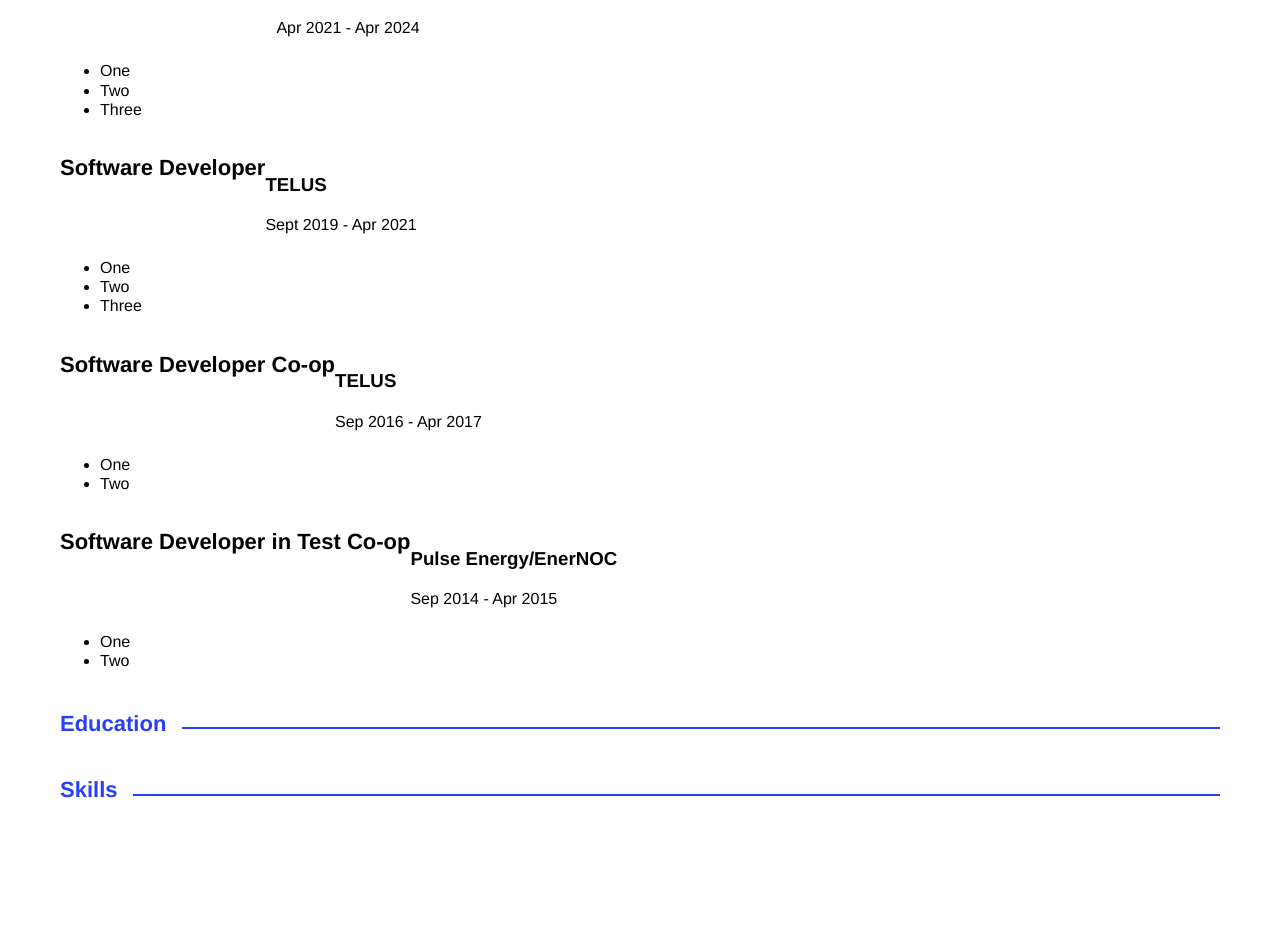
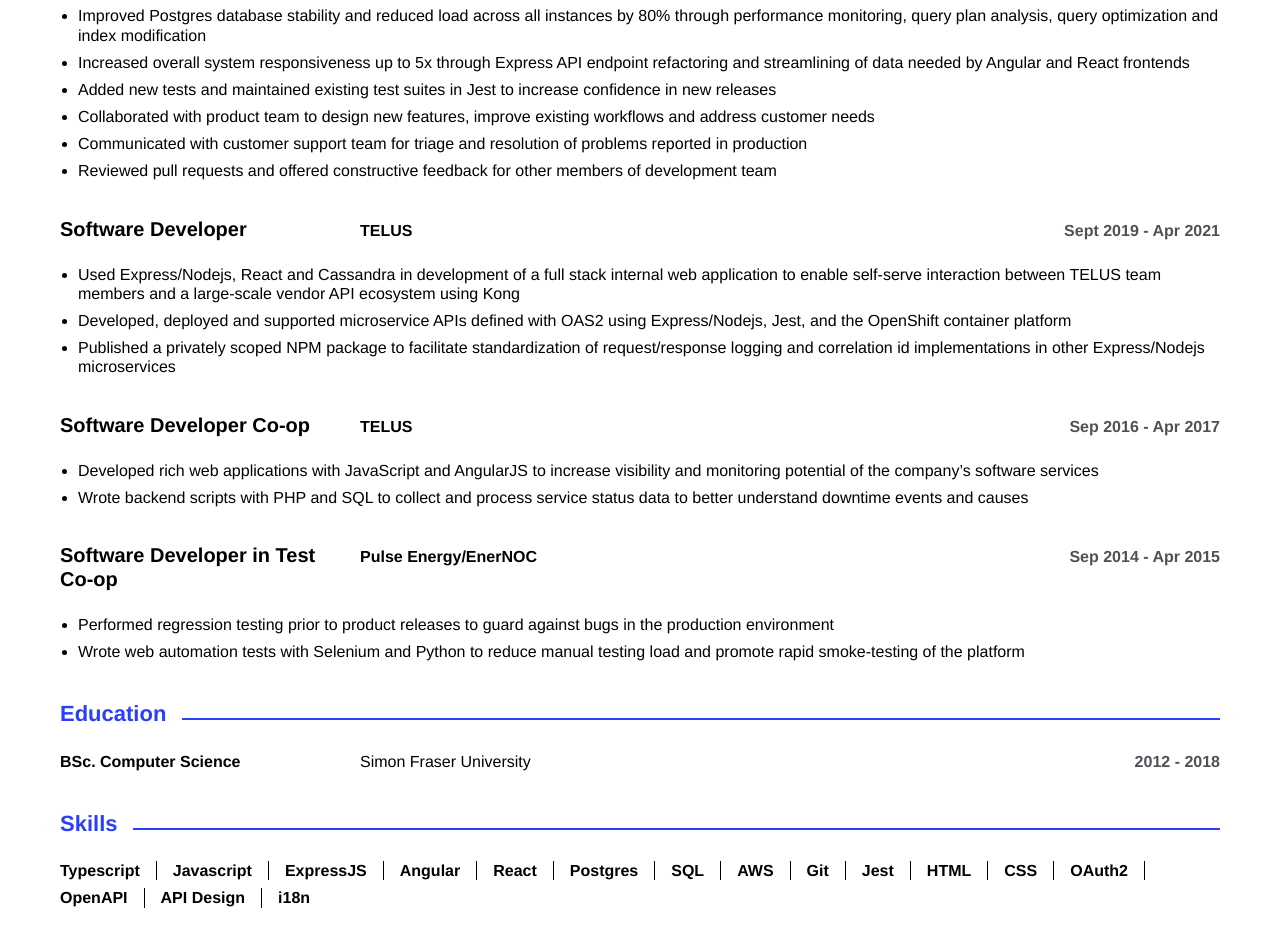
Before and after one commit to JordanToering/jordantoering.github.io, a SvelteKit app: page / in a window 1280 px wide. Shown: the part 320-1266 px from the top of the page. Before the commit the page ends 1223 px from the top, so only its background shows below. Built offline with nearby package versions, Linux system fonts and the light colour scheme; a web font is replaced by a local one.

Commit message:
Progress

```diff
--- a/src/routes/+layout.svelte
+++ b/src/routes/+layout.svelte
@@ -46,7 +46,7 @@
 		margin-right: 0px;
 		margin-top: 0px;
 		margin-bottom: 0px;
-		font-family: 'Barlow', Helvetica;
+		font-family: Barlow, Helvetica;
 		text-rendering: optimizeLegibility;
 		-webkit-font-smoothing: antialiased;
 		font-variant-ligatures: contextual common-ligatures;
--- a/src/routes/+page.svelte
+++ b/src/routes/+page.svelte
@@ -8,7 +8,14 @@
 			date_year_end: '2024',
 			date_month_end: 'Apr',
 			currently_working: false,
-			description_items: ['One', 'Two', 'Three']
+			description_items: [
+				'Improved Postgres database stability and reduced load across all instances by 80% through performance monitoring, query plan analysis, query optimization and index modification',
+				'Increased overall system responsiveness up to 5x through Express API endpoint refactoring and streamlining of data needed by Angular and React frontends',
+				'Added new tests and maintained existing test suites in Jest to increase confidence in new releases',
+				'Collaborated with product team to design new features, improve existing workflows and address customer needs',
+				'Communicated with customer support team for triage and resolution of problems reported in production',
+				'Reviewed pull requests and offered constructive feedback for other members of development team'
+			]
 		},
 		{
 			job_title: 'Software Developer',
@@ -18,7 +25,11 @@
 			date_year_end: '2021',
 			date_month_end: 'Apr',
 			currently_working: false,
-			description_items: ['One', 'Two', 'Three']
+			description_items: [
+				'Used Express/Nodejs, React and Cassandra in development of a full stack internal web application to enable self-serve interaction between TELUS team members and a large-scale vendor API ecosystem using Kong',
+				'Developed, deployed and supported microservice APIs defined with OAS2 using Express/Nodejs, Jest, and the OpenShift container platform',
+				'Published a privately scoped NPM package to facilitate standardization of request/response logging and correlation id implementations in other Express/Nodejs microservices'
+			]
 		},
 		{
 			job_title: 'Software Developer Co-op',
@@ -28,7 +39,10 @@
 			date_year_end: '2017',
 			date_month_end: 'Apr',
 			currently_working: false,
-			description_items: ['One', 'Two']
+			description_items: [
+				'Developed rich web applications with JavaScript and AngularJS to increase visibility and monitoring potential of the company’s software services',
+				'Wrote backend scripts with PHP and SQL to collect and process service status data to better understand downtime events and causes'
+			]
 		},
 		{
 			job_title: 'Software Developer in Test Co-op',
@@ -38,8 +52,37 @@
 			date_year_end: '2015',
 			date_month_end: 'Apr',
 			currently_working: false,
-			description_items: ['One', 'Two']
+			description_items: [
+				'Performed regression testing prior to product releases to guard against bugs in the production environment',
+				'Wrote web automation tests with Selenium and Python to reduce manual testing load and promote rapid smoke-testing of the platform'
+			]
 		}
+	];
+	const educationItems = [
+		{
+			degree_title: 'BSc. Computer Science',
+			school: 'Simon Fraser University',
+			date_year_start: '2012',
+			date_year_end: '2018'
+		}
+	];
+	const skillItems = [
+		'Typescript',
+		'Javascript',
+		'ExpressJS',
+		'Angular',
+		'React',
+		'Postgres',
+		'SQL',
+		'AWS',
+		'Git',
+		'Jest',
+		'HTML',
+		'CSS',
+		'OAuth2',
+		'OpenAPI',
+		'API Design',
+		'i18n'
 	];
 </script>
 
@@ -66,12 +109,12 @@
 		{#each positionItems as positionItem}
 			<div class="position-item">
 				<div class="position-item-heading">
-					<div>
+					<div class="position-item-job-title">
 						<h2>{positionItem.job_title}</h2>
 					</div>
-					<div>
+					<div class="position-item-company-date">
 						<div><h3>{positionItem.company}</h3></div>
-						<div>
+						<div class="position-item-date">
 							<span
 								>{positionItem.date_month_start}
 								{positionItem.date_year_start} - {positionItem.date_month_end}
@@ -80,11 +123,13 @@
 						</div>
 					</div>
 				</div>
-				<ul>
-					{#each positionItem.description_items as item_description}
-						<li>{item_description}</li>
-					{/each}
-				</ul>
+				<div class="position-item-description">
+					<ul>
+						{#each positionItem.description_items as item_description}
+							<li>{item_description}</li>
+						{/each}
+					</ul>
+				</div>
 			</div>
 		{/each}
 	</section>
@@ -94,6 +139,23 @@
 			<h2>Education</h2>
 			<div class="color-section-line"></div>
 		</div>
+		{#each educationItems as educationItem}
+			<div class="education-item">
+				<div class="education-item-row">
+					<div class="education-item-degree">
+						<h2>{educationItem.degree_title}</h2>
+					</div>
+					<div class="education-item-school-year">
+						<div class="education-item-school">
+							<h3>{educationItem.school}</h3>
+						</div>
+						<div class="education-item-year">
+							<span>{educationItem.date_year_start} - {educationItem.date_year_end}</span>
+						</div>
+					</div>
+				</div>
+			</div>
+		{/each}
 	</section>
 
 	<section>
@@ -101,6 +163,11 @@
 			<h2>Skills</h2>
 			<div class="color-section-line"></div>
 		</div>
+		<ul class="skills-list">
+			{#each skillItems as skillItem}
+				<li class="skills-list-item">{skillItem}</li>
+			{/each}
+		</ul>
 	</section>
 </div>
 
@@ -131,23 +198,26 @@
 
 	.site {
 		text-decoration: none;
-		-webkit-text-decoration: none;
 		color: black;
 	}
 
 	.color-section-heading {
 		color: #2a3ffb;
 		display: flex;
-		-webkit-box-align: center;
 		align-items: center;
 		margin-bottom: 24px;
 		page-break-inside: avoid;
 	}
 
+	.color-section-heading > h2 {
+		font-weight: 600;
+		font-size: 22px;
+		margin: 0;
+	}
+
 	.color-section-line {
 		margin: 0;
 		background-color: #2a3ffb;
-		-webkit-box-flex: 1;
 		flex-grow: 1;
 		height: 2px;
 		margin-left: 16px;
@@ -155,7 +225,6 @@
 	}
 
 	.position-item {
-		margin: 0;
 		margin-bottom: 36px;
 	}
 
@@ -163,9 +232,118 @@
 		margin: 0;
 		display: flex;
 		margin-bottom: 24px;
+		align-items: baseline;
+		-webkit-box-align: baseline;
+		box-sizing: border-box;
 	}
 
-	.position-item-description {
+	.position-item-description > ul {
+		margin: 0;
+		padding: 0;
+	}
+
+	.position-item-description > ul > li {
+		font-size: 16px;
+		margin-bottom: 8px;
+		margin-left: 18px;
+		padding-left: 0;
+	}
+
+	.position-item-job-title {
+		width: 300px;
+		padding-right: 16px;
+		box-sizing: border-box;
+	}
+
+	.position-item-company-date {
+		margin-top: 0;
+		display: flex;
+		justify-content: space-between;
+		align-items: baseline;
+		flex-grow: 1;
+		box-sizing: border-box;
+	}
+
+	.position-item-company-date h3 {
+		margin: 0;
+		font-size: 16px;
+	}
+
+	.position-item-date {
+		color: #4f5157;
+		font-size: 16px;
+		font-weight: 600;
+		flex-shrink: 0;
+	}
+
+	.education-item {
+		margin: 0;
+		page-break-inside: avoid;
+		margin-bottom: 12px;
+	}
+
+	.education-item-row {
+		display: flex;
+		align-items: baseline;
+		margin-bottom: 12px;
+	}
+
+	.education-item-degree {
+		width: 300px;
+		padding-right: 16px;
+		flex-shrink: 0;
+		flex-grow: 0;
+		box-sizing: border-box;
+	}
+
+	.education-item-degree > h2 {
+		margin: 0;
+		font-weight: 600;
+		font-size: 16px;
+	}
+
+	.education-item-school-year {
+		display: flex;
+		justify-content: space-between;
+		align-items: baseline;
+		flex-grow: 1;
+	}
+
+	.education-item-school > h3 {
+		font-size: 16px;
+		font-weight: 400;
+		margin: 0;
+		box-sizing: border-box;
+	}
+
+	.education-item-year {
+		color: #4f5157;
+		font-size: 16px;
+		font-weight: 600;
+	}
+
+	ul.skills-list {
+		box-sizing: border-box;
+		list-style: none;
+		margin: 0;
+		padding: 0;
+	}
+
+	.skills-list-item {
+		font-size: 16px;
+		font-weight: 600;
+		display: inline-flex;
+		padding-right: 16px;
+		margin-right: 16px;
+		margin-bottom: 8px;
+		border-right-color: #000000;
+		border-right-width: 1px;
+		border-right-style: solid;
+		align-content: space-around;
+	}
+
+	li.skills-list-item:last-of-type {
+		border-right: none;
 	}
 
 	section {
@@ -186,7 +364,7 @@
 
 	h2 {
 		font-weight: 600;
-		font-size: 22px;
+		font-size: 20px;
 		margin: 0;
 	}
 </style>
```
